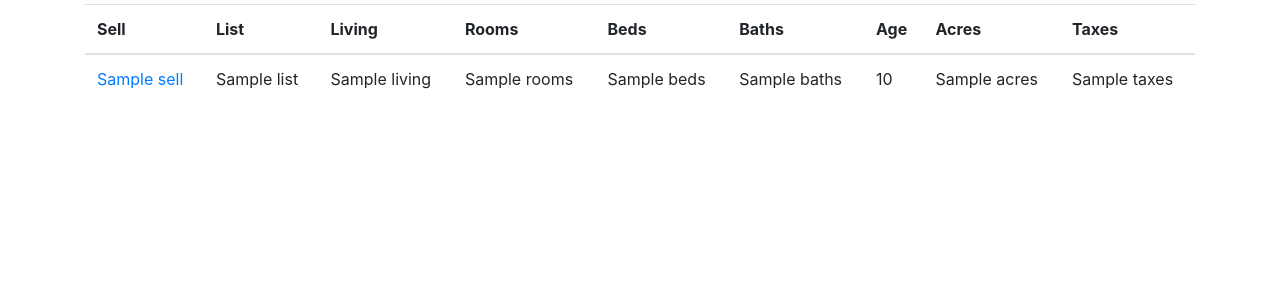
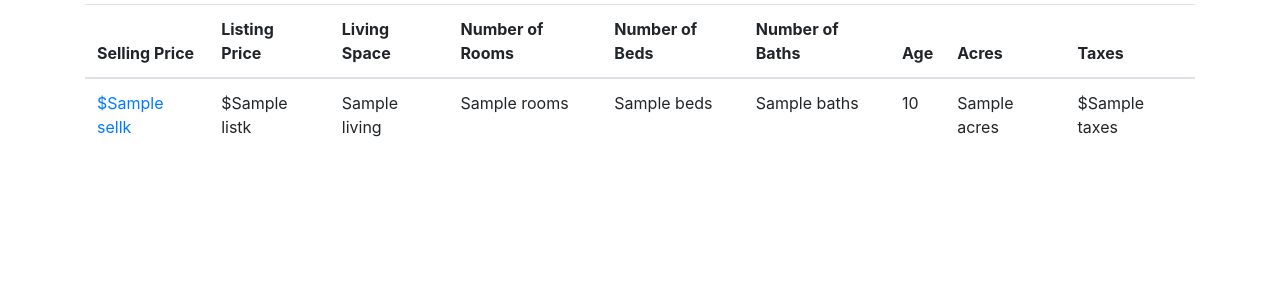
Before and after one commit to mb535/PythonDockerFlaskPycharmProject, a Flask app: template app/templates/index.html in a window 1280 px wide. Shown: the part 56-356 px from the top of the page. Run offline with Flask 2, Linux system fonts and the light colour scheme; the template is opened without the code that fills it: most values are stand-ins (such as "Sample title", 1, 10 or a date in 2020); some libraries are stand-ins or nearby versions.

```diff
--- a/app/templates/index.html
+++ b/app/templates/index.html
@@ -3,12 +3,12 @@
 <table class="table">
     <thead>
     <tr>
-        <th scope="col">Sell</th>
-        <th scope="col">List</th>
-        <th scope="col">Living</th>
-        <th scope="col">Rooms</th>
-        <th scope="col">Beds</th>
-        <th scope="col">Baths</th>
+        <th scope="col">Selling Price</th>
+        <th scope="col">Listing Price</th>
+        <th scope="col">Living Space</th>
+        <th scope="col">Number of Rooms</th>
+        <th scope="col">Number of Beds</th>
+        <th scope="col">Number of Baths</th>
         <th scope="col">Age</th>
         <th scope="col">Acres</th>
         <th scope="col">Taxes</th>
@@ -18,15 +18,15 @@
     <tbody>
     {% for home in homes %}
     <tr>
-        <td><a href="view/{{home.id}}">{{ home.Sell }}</a></td>
-        <td>{{ home.List }}</td>
+        <td><a href="view/{{home.id}}">${{ home.Sell }}k</a></td>
+        <td>${{ home.List }}k</td>
         <td>{{ home.Living }}</td>
         <td>{{ home.Rooms }}</td>
         <td>{{ home.Beds }}</td>
         <td>{{ home.Baths }}</td>
         <td>{{ home.Age }}</td>
         <td>{{ home.Acres }}</td>
-        <td>{{ home.Taxes }}</td>
+        <td>${{ home.Taxes }}</td>
     </tr>
     {% endfor %}
     </tbody>
```
Also changed, not shown: app/templates/view.html (+6 -6 lines).
